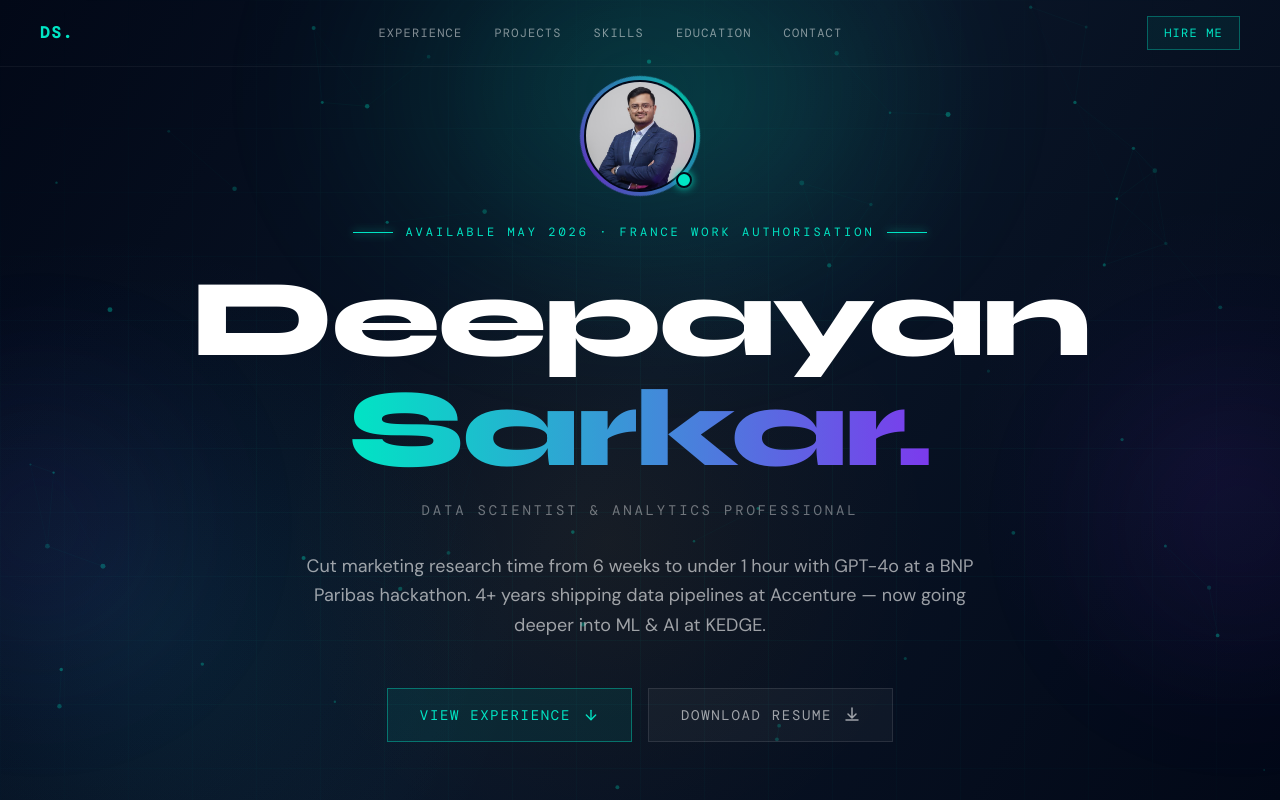
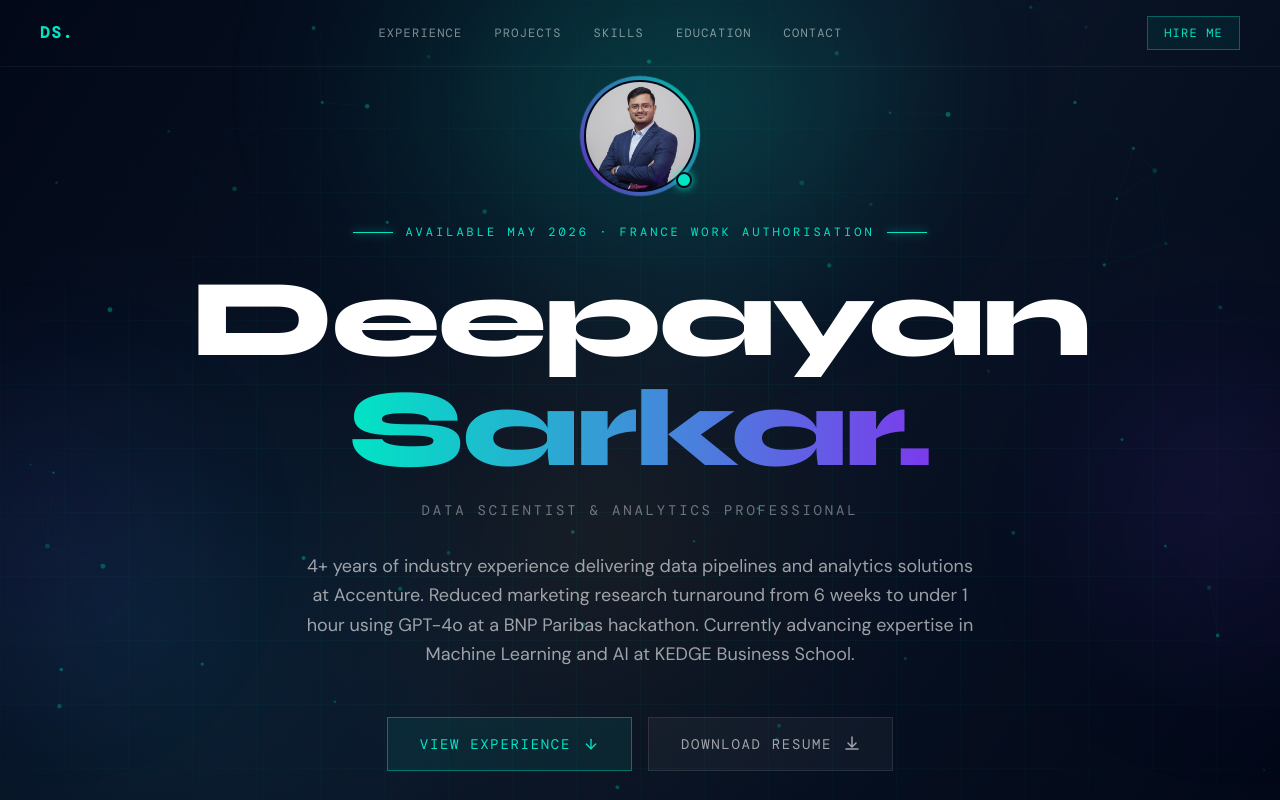
Before and after one commit to deepayans/portfolio, a Next.js app: page / in a window 1280 px wide. Shown: the top 800 px of the page. Built offline with nearby package versions, Linux system fonts and the light colour scheme; a web font is replaced by a local one.

Commit message:
refine: professional hero bio copy

```diff
--- a/data/resume.ts
+++ b/data/resume.ts
@@ -6,7 +6,7 @@ export const resume = {
     summary:
       "Data Science student with 4+ years of industry experience in data analytics at Accenture, transitioning into machine learning and AI. Skilled in Python, SQL, and statistical modeling, with hands-on experience building NLP models, recommendation systems, and predictive analytics solutions using scikit-learn, XGBoost, and TensorFlow. Experienced in working with large-scale datasets, ETL pipelines, and A/B testing to drive data-informed decisions. Passionate about applying machine learning to real-world problems and seeking a Data Science Intern role to further develop and deploy scalable AI solutions.",
     shortSummary:
-      "Cut marketing research time from 6 weeks to under 1 hour with GPT-4o at a BNP Paribas hackathon. 4+ years shipping data pipelines at Accenture — now going deeper into ML & AI at KEDGE.",
+      "4+ years of industry experience delivering data pipelines and analytics solutions at Accenture. Reduced marketing research turnaround from 6 weeks to under 1 hour using GPT-4o at a BNP Paribas hackathon. Currently advancing expertise in Machine Learning and AI at KEDGE Business School.",
     location: "Bordeaux, France",
     email: "deepayans77@gmail.com",
     phone: "+33-605-843-923",
```
